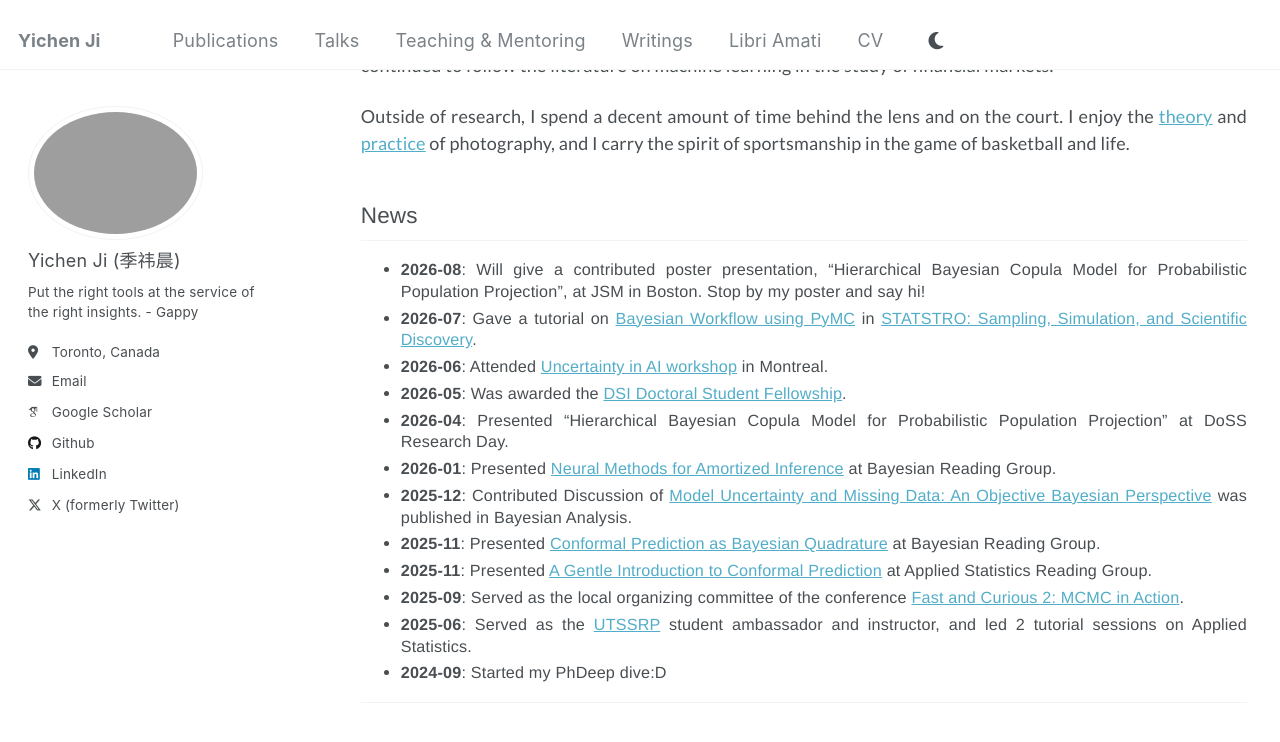
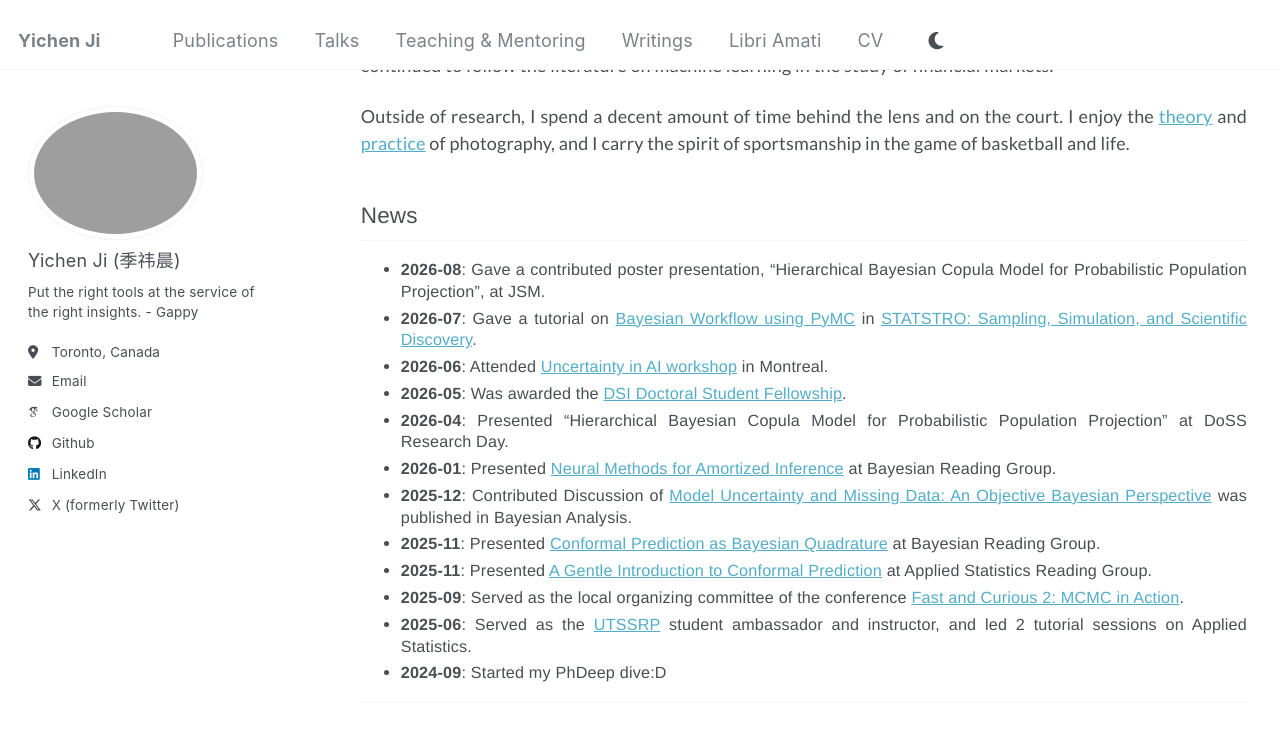
Before and after one commit to user-jiyichen/user-jiyichen.github.io, a Jekyll site: the page built from _pages/about.md, in a window 1280 px wide and 900 px high, scrolled down 625 px. Shown: the top 742 px of the window. Built offline with Jekyll 4.4.1, drawn with Linux system fonts in a browser that asks for light colours; some web fonts are replaced.

Commit message:
Revise news section for accuracy
Updated the news section to reflect past events.

```diff
--- a/_pages/about.md
+++ b/_pages/about.md
@@ -21,7 +21,7 @@ Outside of research, I spend a decent amount of time behind the lens and on the
 
 ## News
 <div class="news-list" markdown="1">
-- **2026-08**: Will give a contributed poster presentation, "Hierarchical Bayesian Copula Model for Probabilistic Population Projection", at JSM in Boston. Stop by my poster and say hi!
+- **2026-08**: Gave a contributed poster presentation, "Hierarchical Bayesian Copula Model for Probabilistic Population Projection", at JSM.
 - **2026-07**: Gave a tutorial on [Bayesian Workflow using PyMC](https://github.com/user-jiyichen/user-jiyichen.github.io/blob/master/files/Bayesian_workflow_tutorial_STATSTRO.ipynb) in [STATSTRO: Sampling, Simulation, and Scientific Discovery](https://statstro.com/).
 - **2026-06**: Attended [Uncertainty in AI workshop](https://ivado.ca/en/events/2nd-workshop-uncertainty-in-ai/) in Montreal.
 - **2026-05**: Was awarded the [DSI Doctoral Student Fellowship](https://datasciences.utoronto.ca/doctoral-fellows/).
```
